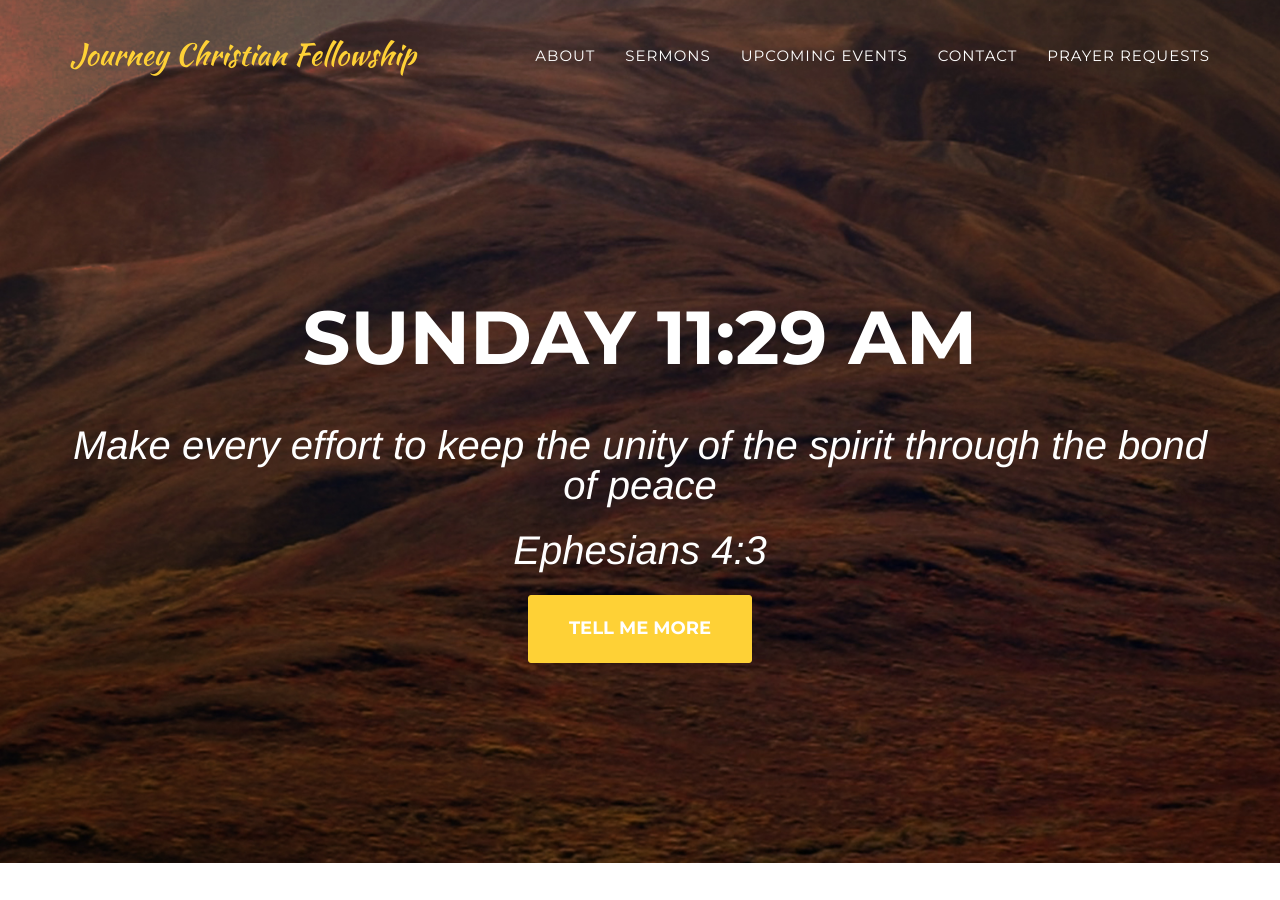
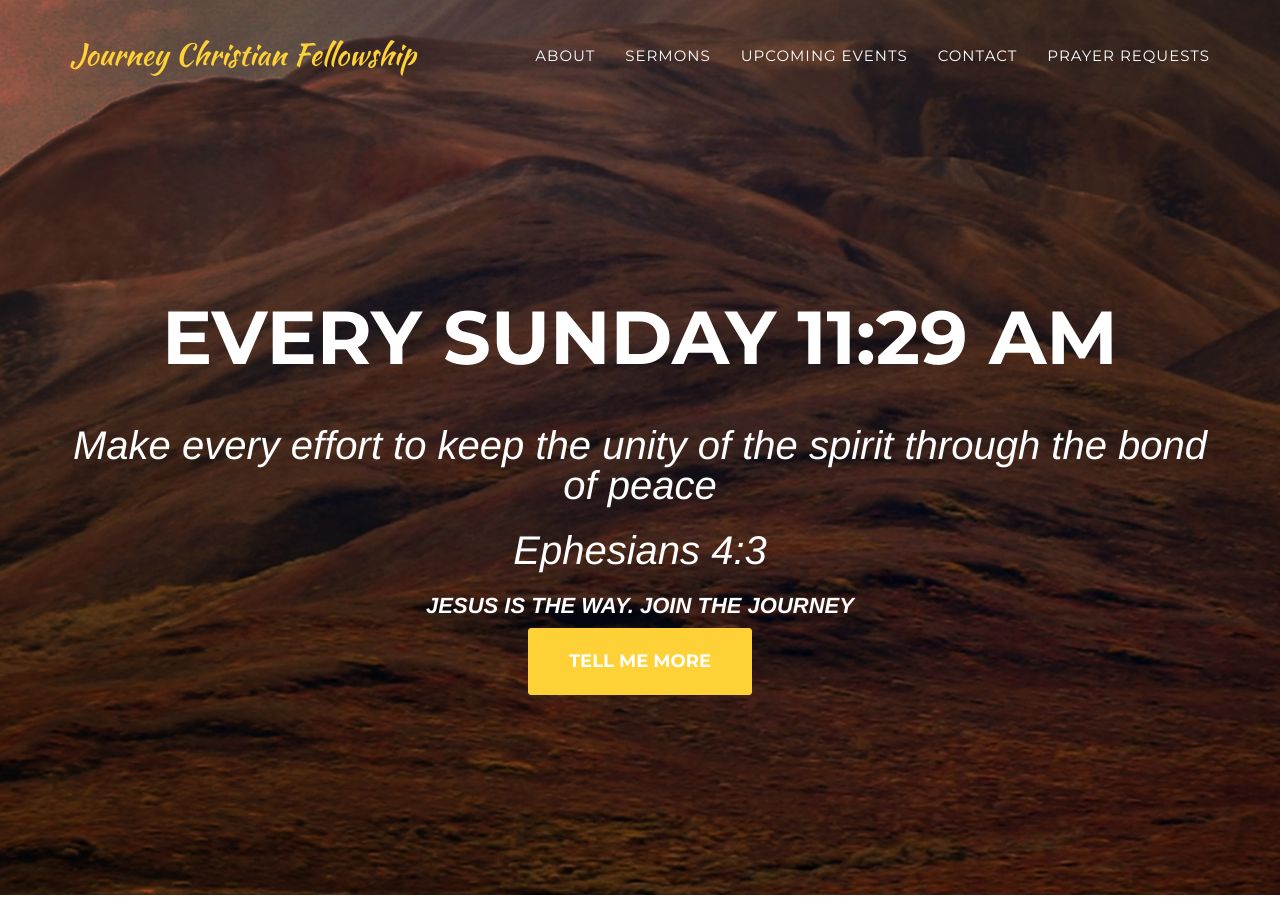
Before and after one commit to tabithahsia/churchwebsite, a Jekyll site: the page built from index.html, in a window 1280 px wide and 900 px high. Built offline with Jekyll 4.4.1, drawn with Linux system fonts in a browser that asks for light colours; some web fonts are replaced.

Commit message:
(update) Add slogan

```diff
--- a/_includes/header.html
+++ b/_includes/header.html
@@ -44,10 +44,10 @@
     <header>
         <div class="container">
             <div class="intro-text">
-                <div class="intro-heading">Sunday 11:29 AM</div>
+                <div class="intro-heading">Every Sunday 11:29 AM</div>
                 <div class="intro-lead-in">Make every effort to keep the unity of the spirit through the bond of peace</div>
-<div class="intro-lead-in">
-Ephesians 4:3</div>
+                <div class="intro-lead-in">Ephesians 4:3</div>
+                <h3 class="intro-lead-inb">Jesus is the way. Join the journey</h3>
 
                 <a href="#about" class="page-scroll btn btn-xl">Tell Me More</a>
             </div>
```
